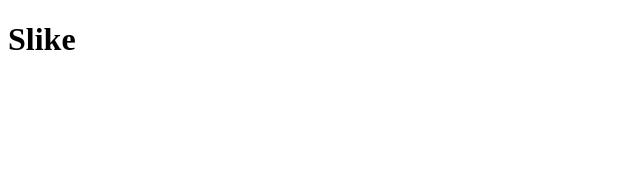
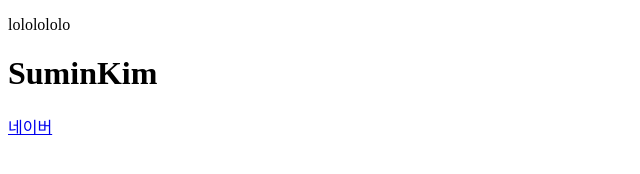
Before and after one commit to qwa1822/study-Web, a plain HTML site: page Dom/1.html in a window 1280 px wide. Shown: the whole page, without its empty margins (0-640 px from the left). Drawn offline with Linux system fonts and the light colour scheme.

Commit message:
Coding 53

```diff
--- a/Dom/1.html
+++ b/Dom/1.html
@@ -7,9 +7,9 @@
     <title>Document</title>
   </head>
   <body>
-    <h1>Slike</h1>
-    <img src="" alt="" />
-
-    <script src="2.js"></script>
+    <p>lololololo</p>
+    <h1>Good Job!</h1>
+    <a href="http://www.naver.com">네이버</a>
+    <script src="3.js"></script>
   </body>
 </html>
--- /dev/null
+++ b/Dom/3.js
@@ -0,0 +1,15 @@
+// const allLinks=document.querySelector('a');
+// for(let link of allLinks)
+// {
+//   link.innerText="all Link!";
+// }
+
+
+const h1=document.querySelector("h1");
+
+h1.innerText="SuminKim"
+
+
+const span=document.querySelector("span");
+
+span.innerText="Disgusting"
```
